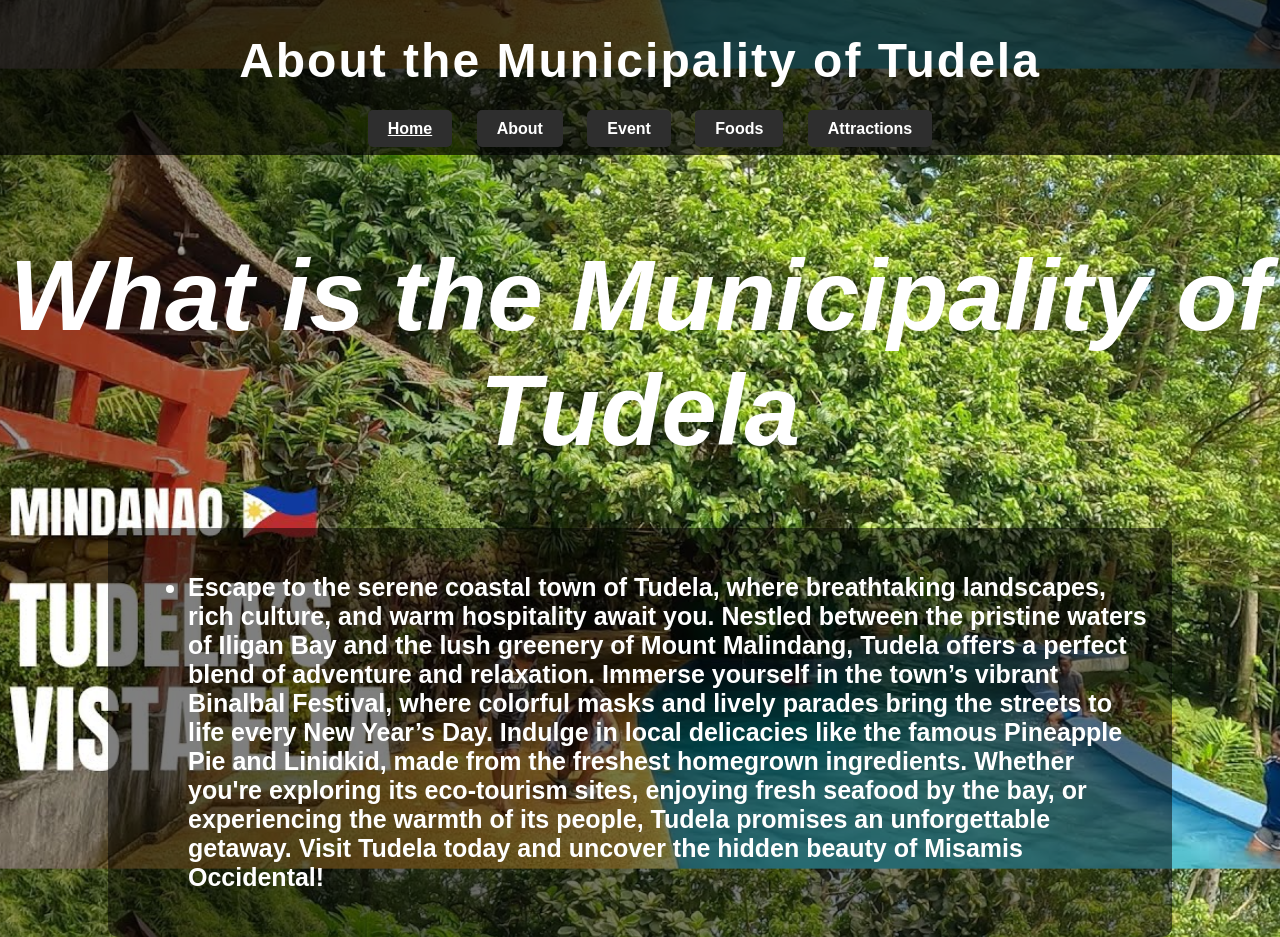
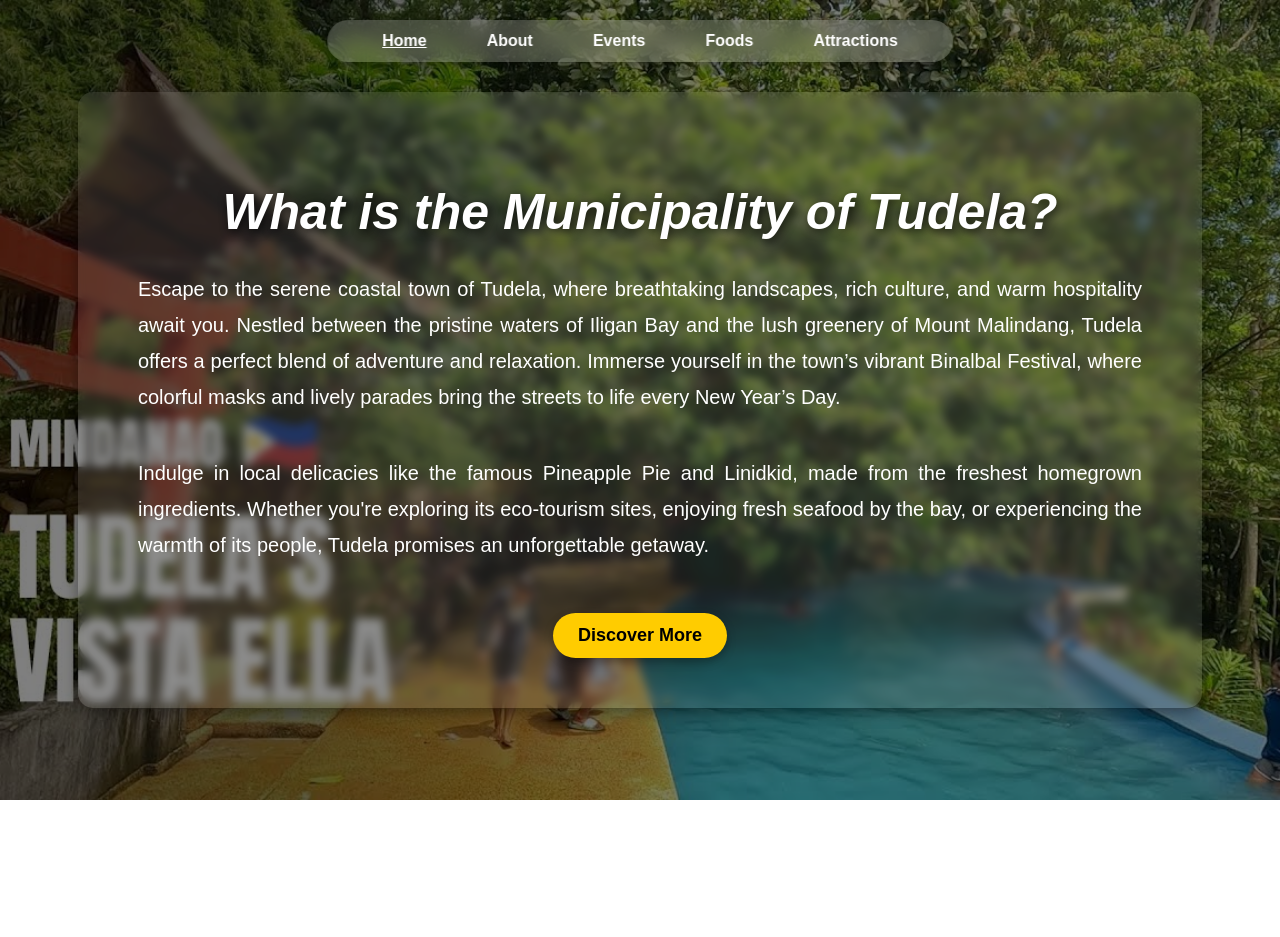
Before and after one commit to yankeith/Midterm_Exam, a plain HTML site: page about.html in a window 1280 px wide. After the commit the page ends 800 px from the top, so only its background shows below. Drawn offline with Linux system fonts and the light colour scheme.

Commit message:
Update about.html

```diff
--- a/about.html
+++ b/about.html
@@ -1,114 +1,191 @@
-
 <!DOCTYPE html>
 <html lang="en">
 <head>
     <meta charset="UTF-8">
     <meta name="viewport" content="width=device-width, initial-scale=1.0">
-    <title>Welcome to Municipality of Tudela</title>
+    <title>About Municipality of Tudela</title>
     <style>
+        /* General Styles */
         body {
             font-family: 'Arial', sans-serif;
             margin: 0;
             padding: 0;
             background: url('2.jpg') no-repeat center center fixed;
             background-size: cover;
-            background-position: center center;
-            background-attachment: fixed;
-            color: #333;
-            transition: background 0.5s ease;
+            position: relative;
+            color: white;
+            height: 100vh;
+            display: flex;
+            align-items: center;
+            justify-content: center;
+            text-align: center;
+            overflow: hidden;
         }
-        header {
 
-            background: rgba(0, 0, 0, 0.7);
-            padding: 1px;
-            text-align: center;
+        /* Gradient Overlay */
+        .overlay {
+            position: absolute;
+            top: 0;
+            left: 0;
+            width: 100%;
+            height: 100%;
+            background: rgba(0, 0, 0, 0.5);
+        }
+
+        /* Navigation Bar */
+        .navbar {
+            position: fixed;
+            top: 20px;
+            left: 50%;
+            transform: translateX(-50%);
+            background: rgba(255, 255, 255, 0.2);
+            padding: 12px 25px;
+            border-radius: 50px;
+            backdrop-filter: blur(10px);
+            -webkit-backdrop-filter: blur(10px);
+            box-shadow: 0 4px 10px rgba(0, 0, 0, 0.3);
+            display: flex;
+            align-items: center;
+            justify-content: center;
+            z-index: 1000;
+        }
+
+        .navbar ul {
+            list-style: none;
+            padding: 0;
+            margin: 0;
+            display: flex;
+        }
+
+        .navbar ul li {
+            margin: 0 15px;
+        }
+
+        .navbar ul li a {
+            text-decoration: none;
             color: white;
+            font-weight: bold;
+            padding: 8px 15px;
+            border-radius: 30px;
+            transition: all 0.3s ease-in-out;
         }
-        header h1 {
-            font-size: 3em;
-            letter-spacing: 2px;
+
+        .navbar ul li a:hover {
+            background: #ffcc00;
+            color: black;
+            box-shadow: 0 0 10px #ffcc00;
         }
-        nav ul {
-            list-style-type: none;
-            padding: 0;
+
+        /* Hero Section */
+        .hero {
+            position: relative;
+            z-index: 2;
+            max-width: 80%;
+            margin: 0 auto;
+            padding: 50px;
+            background: rgba(255, 255, 255, 0.1);
+            border-radius: 15px;
+            backdrop-filter: blur(5px);
+            -webkit-backdrop-filter: blur(5px);
+            box-shadow: 0 4px 15px rgba(0, 0, 0, 0.4);
+            animation: fadeIn 1.5s ease-in-out;
+        }
+
+        .hero h2 {
+            font-size: 50px;
+            margin-bottom: 10px;
+            text-shadow: 2px 2px 10px rgba(0, 0, 0, 0.7);
+        }
+
+        .hero p {
+            font-size: 20px;
+            line-height: 1.8;
+            text-align: justify;
+            padding: 10px;
+        }
+
+        /* Call-to-Action Button */
+        .cta {
+            display: inline-block;
+            margin-top: 20px;
+            padding: 12px 25px;
+            font-size: 18px;
+            font-weight: bold;
+            text-decoration: none;
+            color: black;
+            background: #ffcc00;
+            border-radius: 30px;
+            transition: all 0.3s ease-in-out;
+            box-shadow: 0 4px 10px rgba(0, 0, 0, 0.3);
+        }
+
+        .cta:hover {
+            background: white;
+            color: black;
+            box-shadow: 0 0 15px white;
+        }
+
+        /* Responsive Design */
+        @media (max-width: 768px) {
+            .hero {
+                max-width: 90%;
+                padding: 30px;
+            }
+
+            .hero h2 {
+                font-size: 40px;
+            }
+
+            .navbar {
+                width: 90%;
+                top: 10px;
+                left: 50%;
+                transform: translateX(-50%);
+                padding: 10px;
+            }
+
+            .navbar ul {
+                flex-direction: column;
                 text-align: center;
             }
-        nav ul li {
-            display: inline;
-            margin: 10px;
+
+            .navbar ul li {
+                margin: 8px 0;
             }
-        nav ul li a {
-            color: white;
-            text-decoration: none;
-            font-weight: bold;
-            padding: 10px 20px;
-            background: #2E2E2E;
-            border-radius: 5px;
-            transition: background 0.3s;
-        }
-        nav ul li a:hover {
-            background: #87CEEB;
-        }
-        .hero {
-            text-align: center;
-            margin-top: 50px;
-            color: white;
-            border-radius: 10px;
-        }
-        .hero h2 {
-            font-size: 100px;
-            margin-bottom: 20px;
-        }
-        .hero p {
-            font-size: 30px;
-            line-height: 1.8;
-        }
-        .tips-list {
-            text-align: left;
-            font-size: 25px;
-            margin-top: 40px;
-            display: inline-block;
-            padding: 20px;
-            background-color: rgba(0, 0, 0, 0.5);
-            border-radius: 10px;
-            width: 80%;
-        }
-        .tips-list h3 {
-            font-size: 35px;
-            margin-bottom: 10px;
-        }
-        ul {
-            list-style-type: disc;
-            margin-left: 20px;
-        }
-        li {
-            margin-bottom: 10px;
         }
     </style>
 </head>
 <body>
 
-    <header>
-        <h1>About the Municipality of Tudela</table> </h1>
-        <nav>
+<!-- Gradient Overlay -->
+<div class="overlay"></div>
+
+<!-- Navigation Bar -->
+<nav class="navbar">
     <ul>
         <li><a href="index.html"><u>Home</u></a></li>
         <li><a href="about.html">About</a></li>
-                <li><a href="events.html">Event</a></li>
+        <li><a href="events.html">Events</a></li>
         <li><a href="food.html">Foods</a></li>
         <li><a href="attractions.html">Attractions</a></li>
     </ul>
 </nav>
-    </header>
 
+<!-- Hero Section -->
 <div class="hero">
-        <h2><i>What is the Municipality of Tudela</i></h2>
-        <div class="tips-list">
-            <ul>
-                <li><b>Escape to the serene coastal town of Tudela, where breathtaking landscapes, rich culture, and warm hospitality await you. Nestled between the pristine waters of Iligan Bay and the lush greenery of Mount Malindang, Tudela offers a perfect blend of adventure and relaxation. Immerse yourself in the town’s vibrant Binalbal Festival, where colorful masks and lively parades bring the streets to life every New Year’s Day. Indulge in local delicacies like the famous Pineapple Pie and Linidkid, made from the freshest homegrown ingredients. Whether you're exploring its eco-tourism sites, enjoying fresh seafood by the bay, or experiencing the warmth of its people, Tudela promises an unforgettable getaway. Visit Tudela today and uncover the hidden beauty of Misamis Occidental!</li>
-
-            </ul>
-        </div>
+    <h2><i>What is the Municipality of Tudela?</i></h2>
+    <p>
+        Escape to the serene coastal town of Tudela, where breathtaking landscapes, rich culture, and warm hospitality await you.
+        Nestled between the pristine waters of Iligan Bay and the lush greenery of Mount Malindang, Tudela offers a perfect blend
+        of adventure and relaxation. Immerse yourself in the town’s vibrant Binalbal Festival, where colorful masks and lively
+        parades bring the streets to life every New Year’s Day.
+    </p>
+    <p>
+        Indulge in local delicacies like the famous Pineapple Pie and Linidkid, made from the freshest homegrown ingredients.
+        Whether you're exploring its eco-tourism sites, enjoying fresh seafood by the bay, or experiencing the warmth of its people,
+        Tudela promises an unforgettable getaway.
+    </p>
+    <a href="attractions.html" class="cta">Discover More</a>
 </div>
 
 </body>
```
Lines whose indentation alone changed are shown as unchanged.
